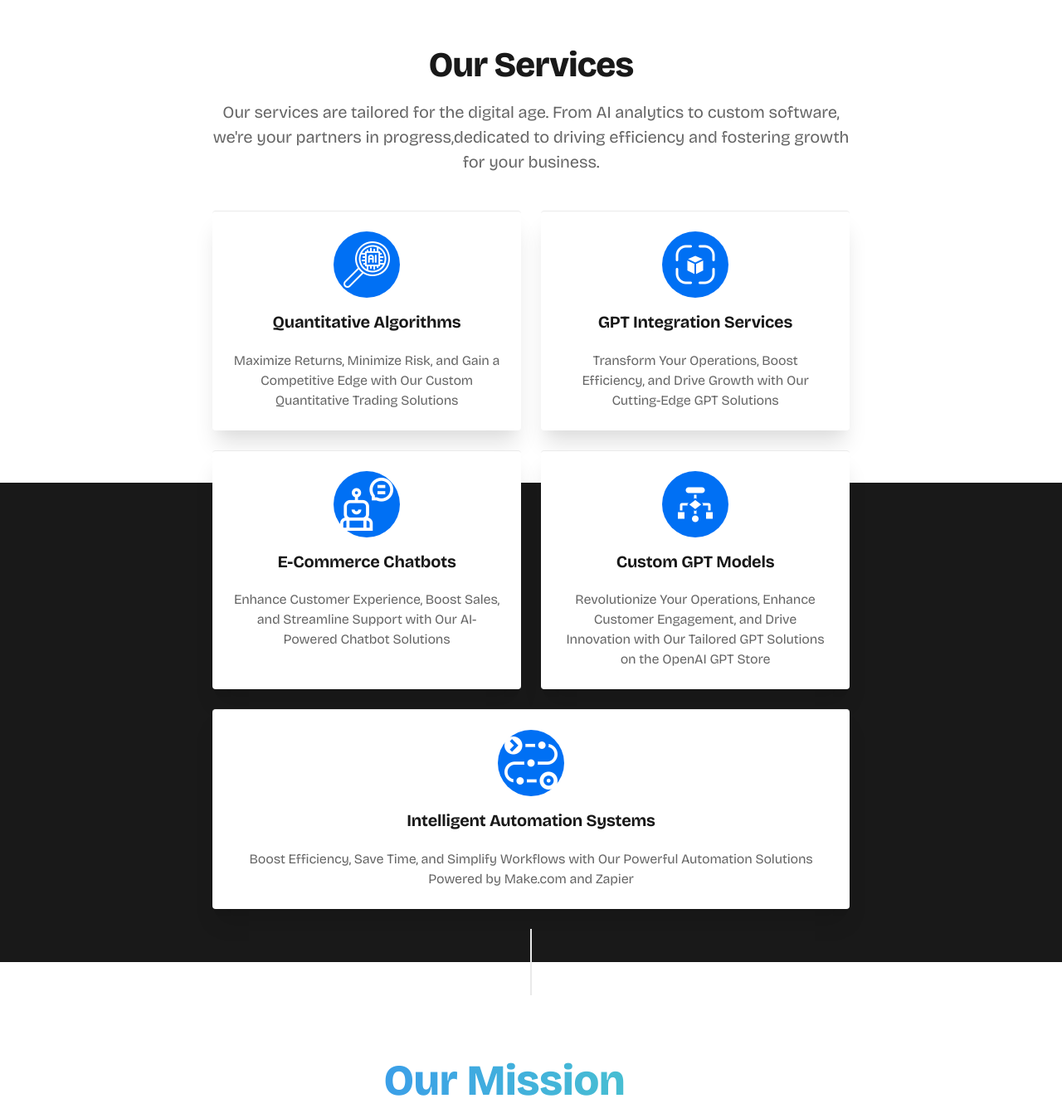
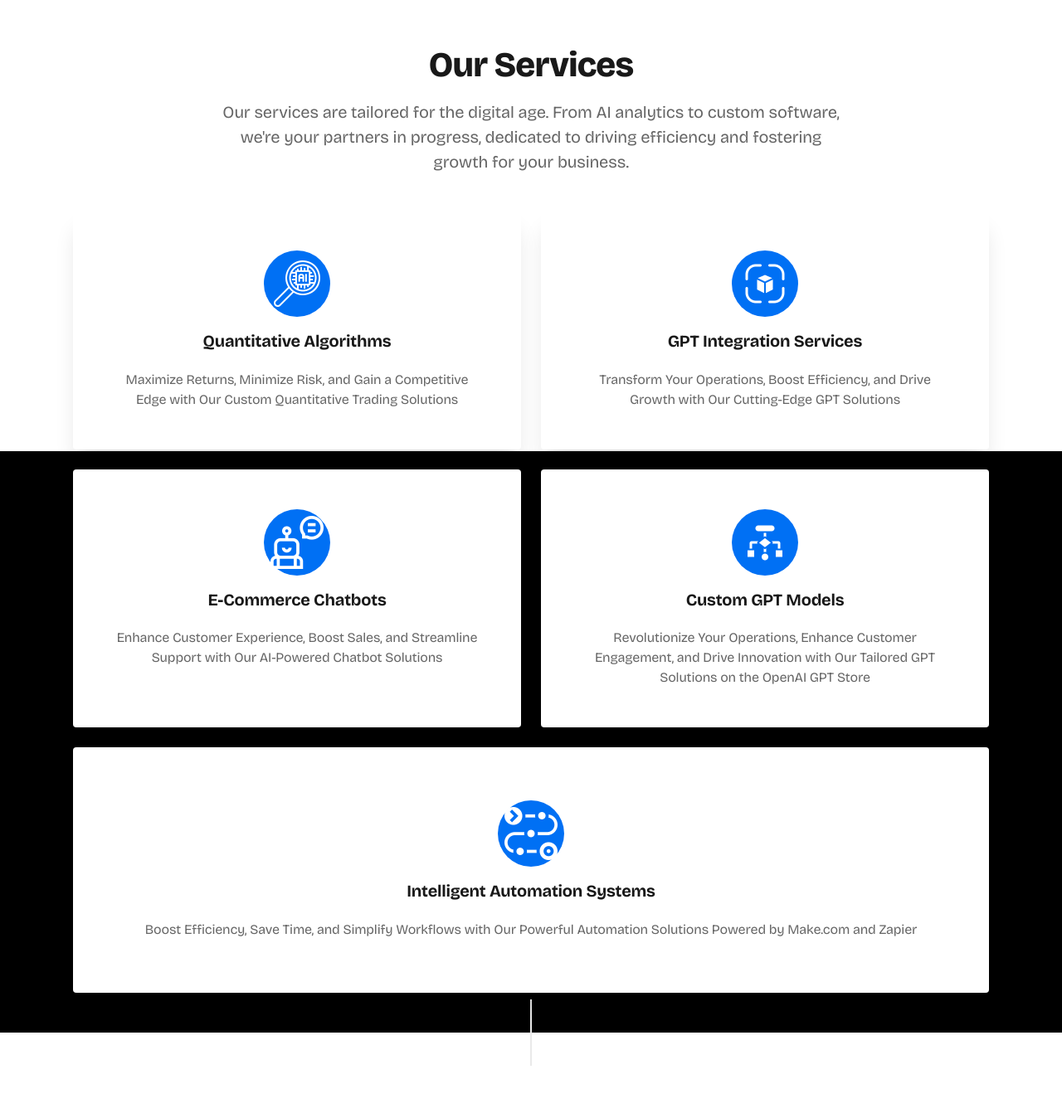
Before and after one commit to KeenSightFrontEnd2/keensight-website-deploy, a Next.js app: page / in a window 1280 px wide. Shown: the part 3222-4570 px from the top of the page at 83% size. Built offline with nearby package versions, Linux system fonts and the light colour scheme.

Commit message:
fixed background black alignment
backgound black on services is now consistent and responsive on all pages.

```diff
--- a/app/[product]/page.tsx
+++ b/app/[product]/page.tsx
@@ -42,12 +42,12 @@ export default function ProductPage({ params }: { params: { product: string } })
           {/* Hero content */}
           <div className="pt-32 pb-12 md:pt-30 md:pb-20 lg:flex lg:gap-16 ">
             {/* Section header */}
-            <div className="text-center lg:text-left mb-32">
+            <div className="text-center lg:text-left">
               <h1
                 className="text-4xl md:text-[4.5rem] font-extrabold leading-tighter tracking-tighter mb-4"
                 data-aos="zoom-y-out"
               >
-                <span className="bg-clip-text text-6xl text-transparent bg-gradient-to-r from-blue-500 to-teal-400">
+                <span className="bg-clip-text text-5xl lg:text-6xl md:text-6xl text-transparent bg-gradient-to-r from-blue-500 to-teal-400">
                   {product.name}
                 </span>
               </h1>
@@ -90,7 +90,7 @@ export default function ProductPage({ params }: { params: { product: string } })
         </div>
       </section>
 
-      <FeaturesBlocks services={product.services} />
+      <FeaturesBlocks />
 
       <Infographic arr={product.imageArr} />
 
--- a/components/features-blocks.tsx
+++ b/components/features-blocks.tsx
@@ -1,58 +1,139 @@
 import Image from "next/image";
 import Link from "next/link";
-import { ourServices } from "./utils/siteData";
 
-export default function FeaturesBlocks({ services = ourServices }) {
+export default function FeaturesBlocks() {
   return (
-    <section className="relative">
-      {/* Section background (needs .relative class on parent and next sibling elements) */}
-      <div
-        className="absolute inset-0 top-1/2 lg:mt-0 md:mt-12 bg-gray-900 pointer-events-none"
-        aria-hidden="true"
-      ></div>
+    <section className="relative z-10">
+<div className="absolute inset-0 inset-x-0 bg-black -z-10 w-screen top-[1040px] lg:top-[540px] xl:top-[540px] md:top-[680px] sm:top-[540px] iphone-se:top-[1110px] iphone-xr:top-[1025px] iphone-12-pro:top-[1080px] pixel-7:top-[1030px] galaxy-s8-plus:top-[1130px] ipad-pro:top-[570px] surface-pro:top-[650px] surface-duo:top-[980px] galaxy-z-fold:top-[810px]zenbook-fold:top-[560px]"></div>
+
+      {/* Section background */}
       <div className="absolute left-0 right-0 bottom-0 m-auto w-px p-px h-20 bg-gray-200 transform translate-y-1/2"></div>
 
       <div className="relative max-w-6xl mx-auto px-4 sm:px-6">
-        <div className="py-12">
+        <div className="py-12 sm:mt-10 md:mt-10 lg:mt-0">
           {/* Section header */}
           <div className="max-w-3xl mx-auto text-center pb-11">
-            <h2 className="h2 mb-4">{ourServices.title}</h2>
-            <p className="text-xl text-gray-600">{ourServices.description}</p>
+            <h2 className="h2 mb-4 mt-20 lg:mt-0 xl:mt-0">Our Services</h2>
+            <p className="text-xl text-gray-600">
+              Our services are tailored for the digital age. From AI analytics to custom software, we're your partners in progress, dedicated to driving efficiency and fostering growth for your business.
+            </p>
           </div>
 
-          {/* Items */}
-          <div className="max-w-sm mx-auto grid gap-6 md:grid-cols-2 lg:grid-cols-6 items-start md:max-w-2xl lg:max-w-3xl mb-4">
-            {services.list.map((item, index) => {
-              let colSpanClasses = "lg:col-span-3";
-
-              if (index === services.list.length - 1) {
-                colSpanClasses = "md:col-span-2 lg:col-span-6";
-              }
-
-              return (
+          {/* Grid layout for services */}
+          <div className="relative">
+            <div className="flex justify-center">
+              <div className="grid grid-cols-1 gap-6 sm:grid-cols-2 md:grid-cols-2 xl:grid-cols-2 mx-auto max-w-full w-full">
+                {/* Service 1 */}
                 <Link
-                  key={item.image}
-                  // href={item.link}
-                  href={"/"}
-                  className={`relative min-h-full border-t border-gray-200 flex flex-col items-center text-center gap-4 p-6 bg-white rounded shadow-xl hover:scale-105 transition-transform duration-300 ease-in-out ${colSpanClasses}`}
+                  href="/quantitative-algorithms"
+                  className="relative flex flex-col items-center text-center gap-4 p-12 bg-white rounded shadow-xl hover:scale-105 transition-transform duration-300 ease-in-out"
                 >
                   <div className="bg-blue-600 p-2 rounded-full">
                     <Image
-                      src={item.image}
+                      src="/images/custom-algo.svg"
                       width={64}
                       height={64}
-                      alt={item.subTitle}
+                      alt="Quantitative Algorithms"
                       className="filter invert"
                     />
                   </div>
+                  <h4 className="text-xl font-bold leading-snug tracking-tight mb-1">
+                    Quantitative Algorithms
+                  </h4>
+                  <p className="text-gray-600 text-center">
+                    Maximize Returns, Minimize Risk, and Gain a Competitive Edge with Our Custom Quantitative Trading Solutions
+                  </p>
+                </Link>
 
+                {/* Service 2 */}
+                <Link
+                  href="/gpt-integration"
+                  className="relative flex flex-col items-center text-center gap-4 p-12 bg-white rounded shadow-xl hover:scale-105 transition-transform duration-300 ease-in-out"
+                >
+                  <div className="bg-blue-600 p-2 rounded-full">
+                    <Image
+                      src="/images/rigor.svg"
+                      width={64}
+                      height={64}
+                      alt="GPT Integration Services"
+                      className="filter invert"
+                    />
+                  </div>
                   <h4 className="text-xl font-bold leading-snug tracking-tight mb-1">
-                    {item.subTitle}
+                    GPT Integration Services
                   </h4>
-                  <p className="text-gray-600 text-center">{item.description}</p>
+                  <p className="text-gray-600 text-center">
+                    Transform Your Operations, Boost Efficiency, and Drive Growth with Our Cutting-Edge GPT Solutions
+                  </p>
                 </Link>
-              );
-            })}
+
+                {/* Service 3 */}
+                <Link
+                  href="/chatbots"
+                  className="relative flex flex-col items-center text-center gap-4 p-12 bg-white rounded shadow-xl hover:scale-105 transition-transform duration-300 ease-in-out"
+                >
+                  <div className="bg-blue-600 p-2 rounded-full">
+                    <Image
+                      src="/images/seamless.svg"
+                      width={64}
+                      height={64}
+                      alt="E-Commerce Chatbots"
+                      className="filter invert"
+                    />
+                  </div>
+                  <h4 className="text-xl font-bold leading-snug tracking-tight mb-1">
+                    E-Commerce Chatbots
+                  </h4>
+                  <p className="text-gray-600 text-center">
+                    Enhance Customer Experience, Boost Sales, and Streamline Support with Our AI-Powered Chatbot Solutions
+                  </p>
+                </Link>
+
+                {/* Service 4 */}
+                <Link
+                  href="/custom-gpt-solutions"
+                  className="relative flex flex-col items-center text-center gap-4 p-12 bg-white rounded shadow-xl hover:scale-105 transition-transform duration-300 ease-in-out"
+                >
+                  <div className="bg-blue-600 p-2 rounded-full">
+                    <Image
+                      src="/images/realtime.svg"
+                      width={64}
+                      height={64}
+                      alt="Custom GPT Models"
+                      className="filter invert"
+                    />
+                  </div>
+                  <h4 className="text-xl font-bold leading-snug tracking-tight mb-1">
+                    Custom GPT Models
+                  </h4>
+                  <p className="text-gray-600 text-center">
+                    Revolutionize Your Operations, Enhance Customer Engagement, and Drive Innovation with Our Tailored GPT Solutions on the OpenAI GPT Store
+                  </p>
+                </Link>
+
+                {/* Service 5 */}
+                <Link
+                  href="/intelligent-automation"
+                  className="relative col-span-1 sm:col-span-2 md:col-span-2 xl:col-span-2 flex flex-col items-center text-center gap-4 p-16 bg-white rounded shadow-xl hover:scale-105 transition-transform duration-300 ease-in-out"
+                >
+                  <div className="bg-blue-600 p-2 rounded-full">
+                    <Image
+                      src="/images/ongoing.svg"
+                      width={64}
+                      height={64}
+                      alt="Intelligent Automation Systems"
+                      className="filter invert"
+                    />
+                  </div>
+                  <h4 className="text-xl font-bold leading-snug tracking-tight mb-1">
+                    Intelligent Automation Systems
+                  </h4>
+                  <p className="text-gray-600 text-center">
+                    Boost Efficiency, Save Time, and Simplify Workflows with Our Powerful Automation Solutions Powered by Make.com and Zapier
+                  </p>
+                </Link>
+              </div>
+            </div>
           </div>
         </div>
       </div>
--- a/components/ui/footer.tsx
+++ b/components/ui/footer.tsx
@@ -3,11 +3,11 @@ import Logo from "./logo";
 export default function Footer() {
   return (
     <footer>
-      <div className="max-w-6xl mx-auto px-4 sm:px-6">
+      <div className="flex flex-col justify-center max-w-6xl mx-auto px-4 sm:px-6 items-center text-center lg:text-left">
         {/* Top area: Blocks */}
         <div className="grid sm:grid-cols-12 gap-8 py-8 md:py-12 border-t border-gray-200">
           {/* 1st block */}
-          <div className="sm:col-span-12 lg:col-span-3 ">
+          <div className="sm:col-span-12 lg:col-span-3">
             <div className="mb-2 transition-all duration-500 hover:drop-shadow-2xl hover:-translate-x-1 hover:-translate-y-1">
               <Logo />
             </div>
--- a/tailwind.config.js
+++ b/tailwind.config.js
@@ -7,6 +7,27 @@ module.exports = {
   ],
   theme: {
     extend: {
+      screens: {
+        'iphone-se': '375px', // iPhone SE screen size
+        'iphone-xr': '414px', // iPhone XR screen size
+        'iphone-12-pro': '390px', // iPhone 12 Pro screen size
+        'pixel-7': '412px', // Pixel 7 screen size
+        'galaxy-s8-plus': '360px',
+        'galaxy-s20-ultra': '360px',
+        'ipad-mini': '768px',
+        'ipad-pro': '1024px',
+        'surface-pro': '912px',
+        'surface-duo': '540px',
+        'galaxy-z-fold': '344px',
+        'zenbook-fold': '850px',
+        'galaxy-a51': '1080px',
+        'nest-hub': '1024px',
+        'nest-hub-max': '1280px',
+
+
+
+
+      },
       colors: {
         facebook: '#0866ff',
         tinder: '#ef4a75',
```
Also changed, not shown: components/features.tsx (+7 -7 lines), components/ui/header.tsx (+3 -6 lines).
